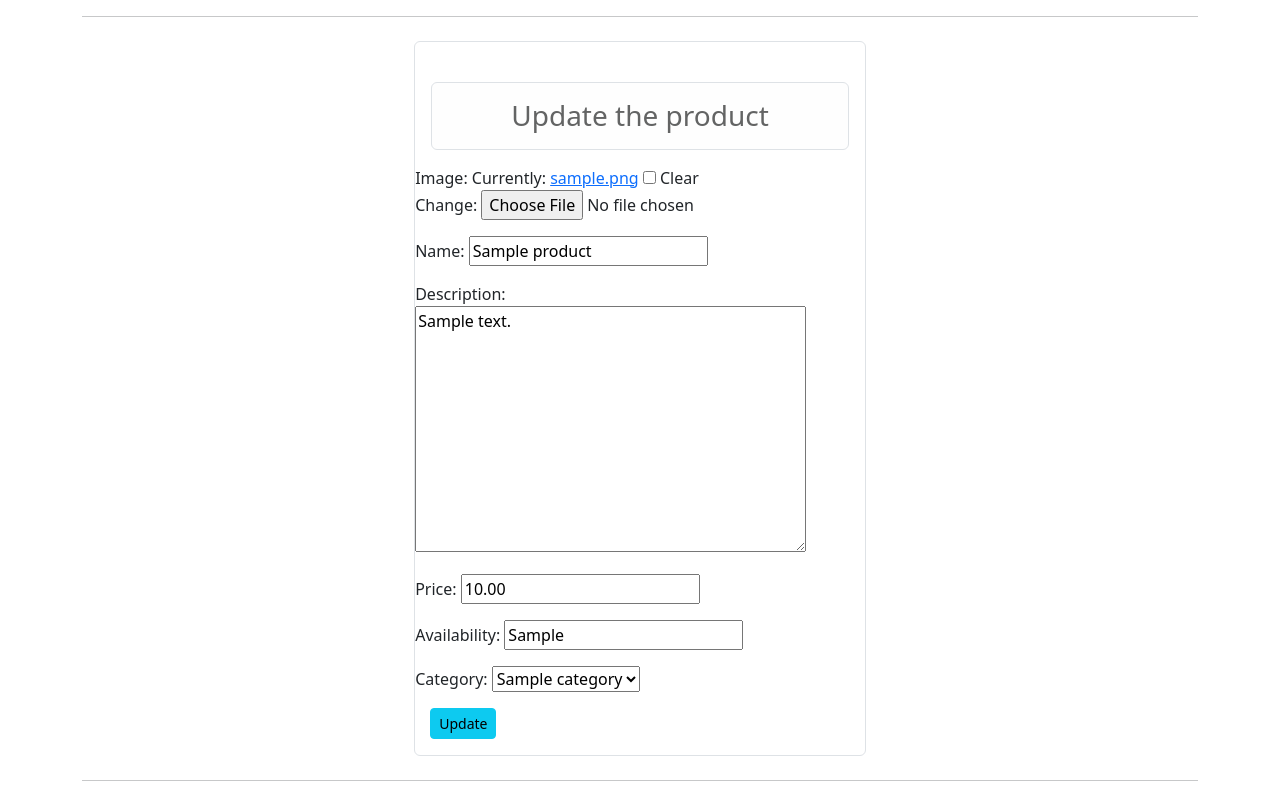
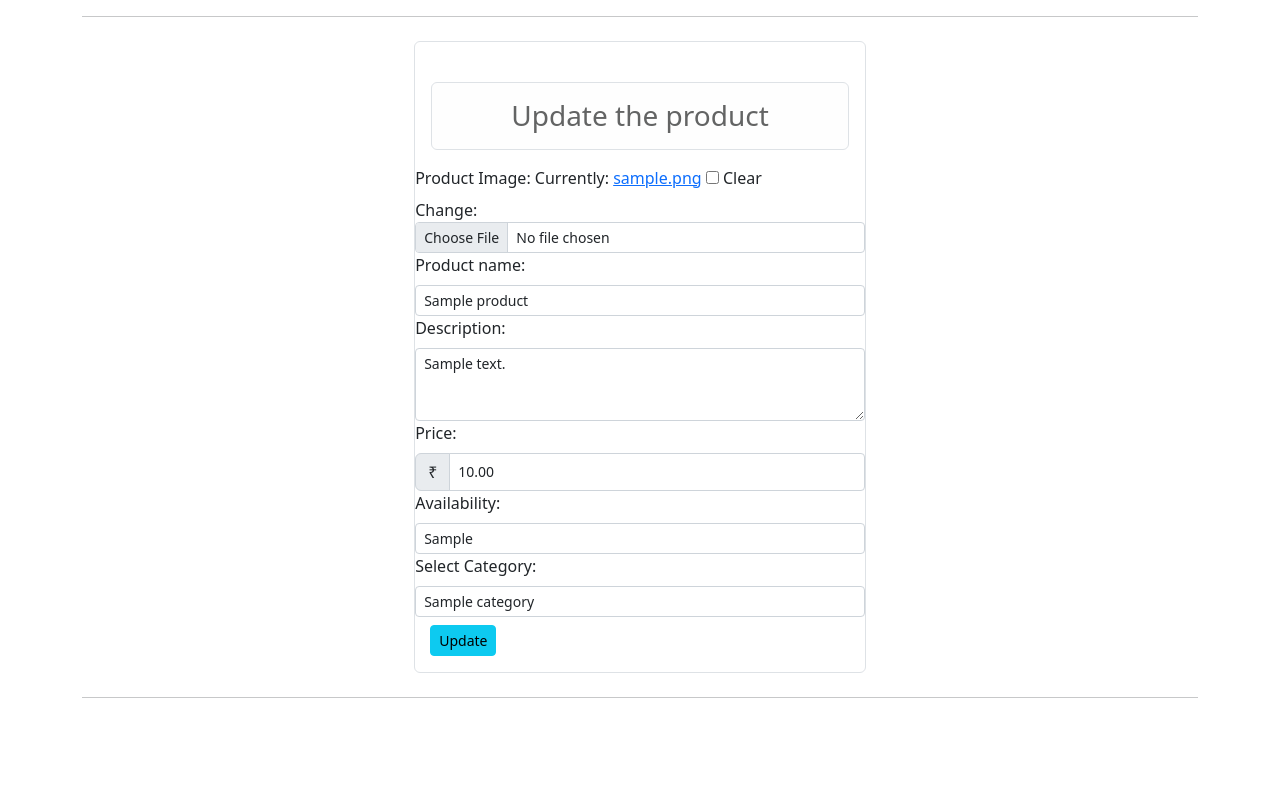
Before and after one commit to SaurabhHable/Q-Mart-App, a Django app: page /updateProduct/1 in a window 1280 px wide. Shown: the part 56-853 px from the top of the page. After the commit the page ends 754 px from the top, so only its background shows below. Run offline with Django 4.2, Linux system fonts and the light colour scheme; tables that the repository leaves empty hold one stand-in row (values such as "Sample post"); some libraries are stand-ins or nearby versions.

Commit message:
CRUD functionality completed.

```diff
--- a/myApp/templates/myApp/update_prod.html
+++ b/myApp/templates/myApp/update_prod.html
@@ -12,8 +12,39 @@ Q-Mart Product Details
             <h3 class="alert alert-light border rounded text-center m-3">Update the product</h3>
             <form action="" method="POST">
                 {% csrf_token %}
-                {{ form.as_p }}
-                <input type="submit" value="Update" class="btn btn-sm btn-info" style="margin-left : 15px" id="btn-save">
+                <div class="add-product-form">
+                    <div class="form-inputs">
+                        <label for="image" class="form-label">Product Image:</label>
+                        {% render_field form.image class="form-control form-control-sm" width="300" height="300" id="image" name="image" %}
+                    </div>
+
+                    <div class="form-inputs">
+                        <label for="productName" class="form-label">Product name:</label>
+                        {% render_field form.name class="form-control form-control-sm" id="productName" name="name" placeholder="Mention the product name" %}
+                    </div>
+                    <div class="form-inputs">
+                        <label for="description" class="form-label">Description:</label>
+                        {% render_field form.description class="form-control form-control-sm" id="description" name="description" rows="3" placeholder="Mention product details" %}
+                    </div>
+
+                    <div class="form-inputs">
+                        <label for="price" class="form-label">Price:</label>
+                        <div class="input-group">
+                            <span class="input-group-text">&#8377;</span>
+                            {% render_field form.price class="form-control form-control-sm" id="price" name="price" placeholder="Mention the price" %}
+                        </div>
+                    </div>
+                    <div class="form-inputs">
+                        <label for="availability" class="form-label">Availability:</label>
+                        {% render_field form.availability type="Select" class="form-control form-control-sm" id="availability" name="availability" placeholder="Mention if the product is available or not" %}
+                    </div>
+
+                    <div class="form-inputs">
+                        <label for="category" class="form-label">Select Category:</label>
+                        {% render_field form.category class="form-control form-control-sm" id="category" name="category" %}
+                    </div>
+                </div>
+                <input type="submit" value="Update" class="btn btn-sm btn-info mt-2" style="margin-left : 15px" id="btn-save">
             </form>
         </div>
     </div>
--- a/myApp/urls.py
+++ b/myApp/urls.py
@@ -6,6 +6,7 @@ urlpatterns = [
     path("home/", views.home, name="home"),
     path("login/", views.loginPage, name="login"),
     path("logout/", views.logoutUser, name="logout"),
-    path("product/<str:id>",views.productDetails,name="prodDetails"),
+    path("productDetails/<str:id>",views.productDetails,name="prodDetails"),
     path("updateProduct/<str:id>",views.updateProd,name="updateProd"),
+    path("deleteProduct/<str:id>",views.deleteProd,name="deleteProd"),
 ]
--- a/myApp/views.py
+++ b/myApp/views.py
@@ -90,3 +90,8 @@ def updateProd(request, id):
         'form':form
     }
     return render(request, 'myApp/update_prod.html', context)
+
+def deleteProd(request, id):
+    product=Product.objects.get(id = id)
+    product.delete()
+    return redirect('list')
```
Also changed, not shown: myApp/templates/myApp/list.html (+3 -7 lines), myApp/templates/myApp/login.html (+5 -5 lines), myApp/templates/myApp/productDetail.html (+13 -4 lines).
